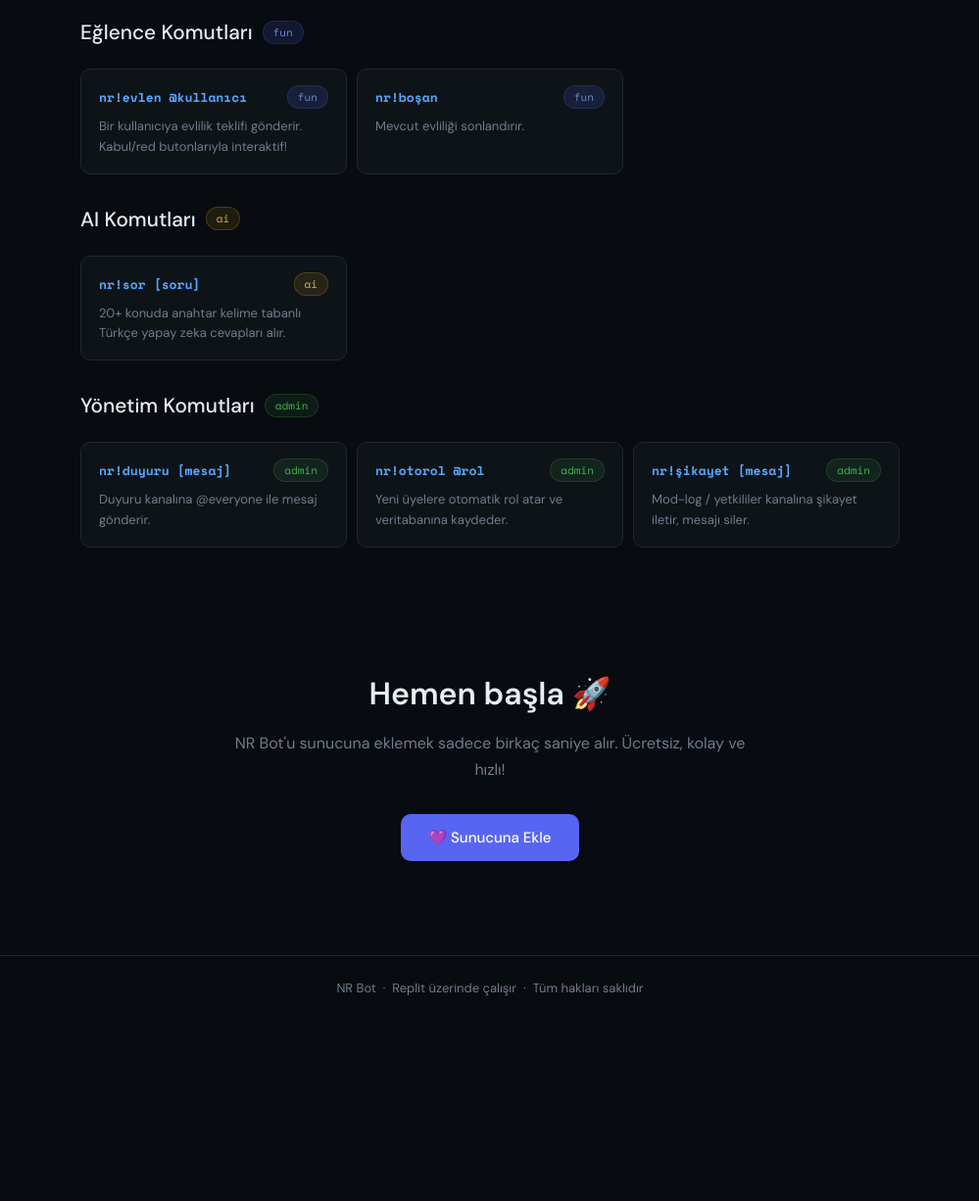
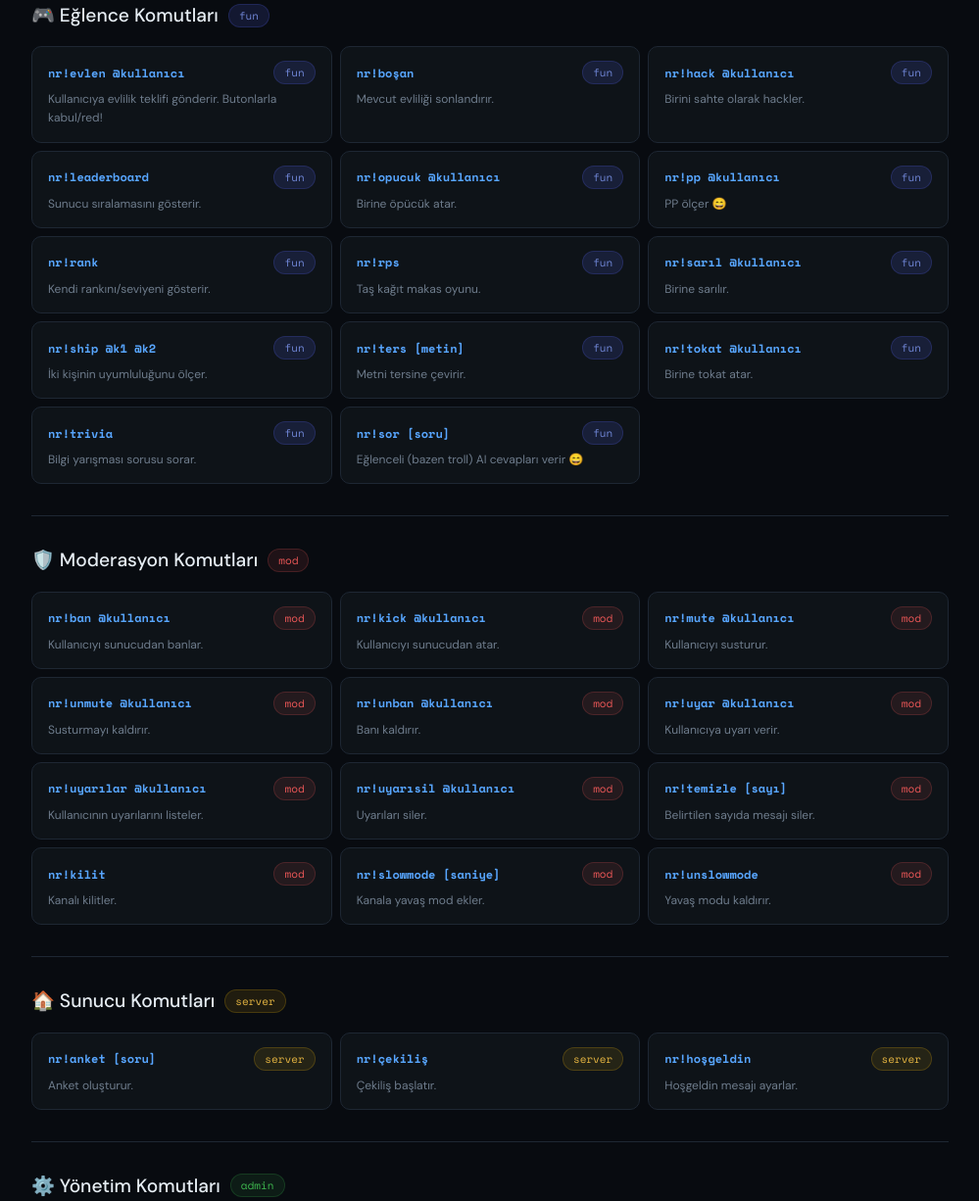
Before and after one commit to talhanr1325-cyber/NR-BOT-TR, a plain HTML site: page index.html in a window 1280 px wide. Shown: the part 1033-2259 px from the top of the page at 98% size, without its empty margins (140-1139 px from the left). Before the commit the page ends 2074 px from the top, so only its background shows below. Drawn offline with nearby package versions, Linux system fonts and the light colour scheme.

Commit message:
Update index.html

```diff
--- a/index.html
+++ b/index.html
@@ -6,20 +6,7 @@
 <title>NR Bot — Discord Botu</title>
 <link href="https://fonts.googleapis.com/css2?family=Space+Mono:wght@400;700&family=DM+Sans:wght@300;400;500;600&display=swap" rel="stylesheet">
 <style>
-  :root {
-    --bg: #080b10;
-    --surface: #0e1318;
-    --surface2: #141a22;
-    --border: #1e2733;
-    --accent: #5865F2;
-    --accent2: #7289da;
-    --text: #e6edf3;
-    --muted: #6e7c8c;
-    --green: #3fb950;
-    --green-bg: #0d2d1a;
-    --mono: 'Space Mono', monospace;
-    --sans: 'DM Sans', sans-serif;
-  }
+  :root { --bg: #080b10; --surface: #0e1318; --surface2: #141a22; --border: #1e2733; --accent: #5865F2; --accent2: #7289da; --text: #e6edf3; --muted: #6e7c8c; --green: #3fb950; --mono: 'Space Mono', monospace; --sans: 'DM Sans', sans-serif; }
   *, *::before, *::after { box-sizing: border-box; margin: 0; padding: 0; }
   html { scroll-behavior: smooth; }
   body { font-family: var(--sans); background: var(--bg); color: var(--text); min-height: 100vh; overflow-x: hidden; }
@@ -28,6 +15,9 @@
   nav { position: sticky; top: 0; z-index: 100; display: flex; align-items: center; justify-content: space-between; padding: 1rem 2rem; background: rgba(8,11,16,0.85); backdrop-filter: blur(12px); border-bottom: 1px solid var(--border); }
   .nav-logo { font-family: var(--mono); font-size: 15px; color: var(--accent); font-weight: 700; }
   .nav-logo span { color: var(--muted); }
+  .nav-links { display: flex; gap: 1.5rem; list-style: none; }
+  .nav-links a { color: var(--muted); text-decoration: none; font-size: 14px; transition: color 0.2s; }
+  .nav-links a:hover { color: var(--text); }
   .nav-invite { background: var(--accent); color: #fff; border: none; border-radius: 8px; padding: 8px 20px; font-family: var(--sans); font-size: 14px; font-weight: 500; cursor: pointer; text-decoration: none; transition: background 0.2s; }
   .nav-invite:hover { background: #4752c4; }
   main { position: relative; z-index: 1; }
@@ -42,25 +32,26 @@
   .btn-primary:hover { background: #4752c4; transform: translateY(-2px); }
   .btn-secondary { display: inline-flex; align-items: center; gap: 8px; background: transparent; color: var(--text); border: 1px solid var(--border); border-radius: 10px; padding: 14px 28px; font-size: 15px; text-decoration: none; transition: border-color 0.2s; }
   .btn-secondary:hover { border-color: var(--accent); }
-  .stats { display: flex; justify-content: center; max-width: 500px; margin: 4rem auto; background: var(--surface); border: 1px solid var(--border); border-radius: 14px; overflow: hidden; }
+  .stats { display: flex; justify-content: center; max-width: 600px; margin: 4rem auto; background: var(--surface); border: 1px solid var(--border); border-radius: 14px; overflow: hidden; }
   .stat { flex: 1; padding: 1.5rem 1rem; text-align: center; border-right: 1px solid var(--border); }
   .stat:last-child { border-right: none; }
   .stat-num { font-family: var(--mono); font-size: 1.5rem; color: var(--accent); font-weight: 700; }
   .stat-label { font-size: 12px; color: var(--muted); margin-top: 4px; }
-  .section { max-width: 900px; margin: 0 auto; padding: 2rem 2rem 4rem; }
-  .section-header { display: flex; align-items: center; gap: 10px; margin-bottom: 1.5rem; }
-  .section-header h2 { font-size: 1.3rem; font-weight: 500; }
+  .section { max-width: 1000px; margin: 0 auto; padding: 2rem 2rem 3rem; }
+  .section-header { display: flex; align-items: center; gap: 10px; margin-bottom: 1.2rem; }
+  .section-header h2 { font-size: 1.2rem; font-weight: 500; }
   .tag { font-family: var(--mono); font-size: 11px; padding: 3px 10px; border-radius: 20px; }
   .tag-fun { background: rgba(88,101,242,0.15); color: var(--accent2); border: 1px solid rgba(88,101,242,0.2); }
+  .tag-mod { background: rgba(235,87,87,0.1); color: #eb5757; border: 1px solid rgba(235,87,87,0.2); }
+  .tag-server { background: rgba(240,185,11,0.1); color: #e3b341; border: 1px solid rgba(240,185,11,0.2); }
   .tag-admin { background: rgba(63,185,80,0.1); color: var(--green); border: 1px solid rgba(63,185,80,0.2); }
-  .tag-ai { background: rgba(240,185,11,0.1); color: #e3b341; border: 1px solid rgba(240,185,11,0.2); }
-  .commands-grid { display: grid; grid-template-columns: repeat(auto-fill, minmax(260px, 1fr)); gap: 10px; }
-  .cmd { background: var(--surface); border: 1px solid var(--border); border-radius: 10px; padding: 16px 18px; transition: border-color 0.2s, background 0.2s; }
+  .commands-grid { display: grid; grid-template-columns: repeat(auto-fill, minmax(240px, 1fr)); gap: 8px; }
+  .cmd { background: var(--surface); border: 1px solid var(--border); border-radius: 10px; padding: 14px 16px; transition: border-color 0.2s, background 0.2s; }
   .cmd:hover { border-color: rgba(88,101,242,0.4); background: var(--surface2); }
-  .cmd-top { display: flex; align-items: center; justify-content: space-between; margin-bottom: 8px; }
-  .cmd-name { font-family: var(--mono); font-size: 13px; color: #58a6ff; font-weight: 700; }
-  .cmd-desc { font-size: 13px; color: var(--muted); line-height: 1.6; }
-  .prefix-section { max-width: 900px; margin: 0 auto; padding: 0 2rem 4rem; }
+  .cmd-top { display: flex; align-items: center; justify-content: space-between; margin-bottom: 6px; }
+  .cmd-name { font-family: var(--mono); font-size: 12px; color: #58a6ff; font-weight: 700; }
+  .cmd-desc { font-size: 12px; color: var(--muted); line-height: 1.6; }
+  .prefix-section { max-width: 1000px; margin: 0 auto; padding: 0 2rem 3rem; }
   .prefix-box { background: var(--surface); border: 1px solid var(--border); border-radius: 14px; padding: 2rem; display: flex; align-items: center; justify-content: space-between; gap: 1rem; flex-wrap: wrap; }
   .prefix-box h3 { font-size: 1rem; font-weight: 500; margin-bottom: 4px; }
   .prefix-box p { font-size: 13px; color: var(--muted); }
@@ -69,52 +60,85 @@
   .cta h2 { font-size: 2rem; font-weight: 600; margin-bottom: 1rem; }
   .cta p { color: var(--muted); margin-bottom: 2rem; font-size: 1rem; line-height: 1.7; }
   footer { border-top: 1px solid var(--border); text-align: center; padding: 1.5rem; font-size: 13px; color: var(--muted); position: relative; z-index: 1; }
-  @keyframes fadeIn { from { opacity: 0; } to { opacity: 1; } }
-  @keyframes fadeUp { from { opacity: 0; transform: translateY(16px); } to { opacity: 1; transform: translateY(0); } }
+  .divider { height: 1px; background: var(--border); max-width: 1000px; margin: 0 auto 2rem; }
 </style>
 </head>
 <body>
 <div class="glow"></div>
 <nav>
   <div class="nav-logo">NR<span>Bot</span></div>
+  <ul class="nav-links"><li><a href="#komutlar">Komutlar</a></li><li><a href="#prefix">Prefix</a></li></ul>
   <a class="nav-invite" href="https://discord.com/oauth2/authorize?client_id=1509881243200655510&permissions=8&integration_type=0&scope=bot+applications.commands" target="_blank">Sunucuna Ekle</a>
 </nav>
 <main>
   <section class="hero">
     <div class="hero-badge">Çevrimiçi ve Hazır</div>
     <h1>Sunucunu <span>güçlendir</span><br>NR Bot ile</h1>
-    <p>Eğlence, yönetim ve yapay zeka komutlarıyla Discord sunucunuzu bir üst seviyeye taşıyın.</p>
+    <p>Eğlence, moderasyon, sunucu yönetimi ve yapay zeka komutlarıyla Discord sunucunuzu bir üst seviyeye taşıyın.</p>
     <div class="hero-actions">
       <a class="btn-primary" href="https://discord.com/oauth2/authorize?client_id=1509881243200655510&permissions=8&integration_type=0&scope=bot+applications.commands" target="_blank">💜 Sunucuna Ekle</a>
       <a class="btn-secondary" href="#komutlar">Komutları Gör →</a>
     </div>
   </section>
   <div class="stats">
-    <div class="stat"><div class="stat-num">10+</div><div class="stat-label">Komut</div></div>
+    <div class="stat"><div class="stat-num">30+</div><div class="stat-label">Komut</div></div>
+    <div class="stat"><div class="stat-num">4</div><div class="stat-label">Kategori</div></div>
     <div class="stat"><div class="stat-num">7/24</div><div class="stat-label">Aktif</div></div>
     <div class="stat"><div class="stat-num">Ücretsiz</div><div class="stat-label">Kullanım</div></div>
   </div>
-  <div class="prefix-section">
+  <div class="prefix-section" id="prefix">
     <div class="prefix-box">
       <div><h3>Bot Prefix</h3><p>Tüm komutları bu prefix ile kullanın</p></div>
       <div class="prefix-code">nr!</div>
     </div>
   </div>
   <section class="section" id="komutlar">
-    <div class="section-header"><h2>Eğlence Komutları</h2><span class="tag tag-fun">fun</span></div>
+    <div class="section-header"><h2>🎮 Eğlence Komutları</h2><span class="tag tag-fun">fun</span></div>
     <div class="commands-grid">
-      <div class="cmd"><div class="cmd-top"><span class="cmd-name">nr!evlen @kullanıcı</span><span class="tag tag-fun">fun</span></div><div class="cmd-desc">Bir kullanıcıya evlilik teklifi gönderir. Kabul/red butonlarıyla interaktif!</div></div>
+      <div class="cmd"><div class="cmd-top"><span class="cmd-name">nr!evlen @kullanıcı</span><span class="tag tag-fun">fun</span></div><div class="cmd-desc">Kullanıcıya evlilik teklifi gönderir. Butonlarla kabul/red!</div></div>
       <div class="cmd"><div class="cmd-top"><span class="cmd-name">nr!boşan</span><span class="tag tag-fun">fun</span></div><div class="cmd-desc">Mevcut evliliği sonlandırır.</div></div>
+      <div class="cmd"><div class="cmd-top"><span class="cmd-name">nr!hack @kullanıcı</span><span class="tag tag-fun">fun</span></div><div class="cmd-desc">Birini sahte olarak hackler.</div></div>
+      <div class="cmd"><div class="cmd-top"><span class="cmd-name">nr!leaderboard</span><span class="tag tag-fun">fun</span></div><div class="cmd-desc">Sunucu sıralamasını gösterir.</div></div>
+      <div class="cmd"><div class="cmd-top"><span class="cmd-name">nr!opucuk @kullanıcı</span><span class="tag tag-fun">fun</span></div><div class="cmd-desc">Birine öpücük atar.</div></div>
+      <div class="cmd"><div class="cmd-top"><span class="cmd-name">nr!pp @kullanıcı</span><span class="tag tag-fun">fun</span></div><div class="cmd-desc">PP ölçer 😄</div></div>
+      <div class="cmd"><div class="cmd-top"><span class="cmd-name">nr!rank</span><span class="tag tag-fun">fun</span></div><div class="cmd-desc">Kendi rankını/seviyeni gösterir.</div></div>
+      <div class="cmd"><div class="cmd-top"><span class="cmd-name">nr!rps</span><span class="tag tag-fun">fun</span></div><div class="cmd-desc">Taş kağıt makas oyunu.</div></div>
+      <div class="cmd"><div class="cmd-top"><span class="cmd-name">nr!sarıl @kullanıcı</span><span class="tag tag-fun">fun</span></div><div class="cmd-desc">Birine sarılır.</div></div>
+      <div class="cmd"><div class="cmd-top"><span class="cmd-name">nr!ship @k1 @k2</span><span class="tag tag-fun">fun</span></div><div class="cmd-desc">İki kişinin uyumluluğunu ölçer.</div></div>
+      <div class="cmd"><div class="cmd-top"><span class="cmd-name">nr!ters [metin]</span><span class="tag tag-fun">fun</span></div><div class="cmd-desc">Metni tersine çevirir.</div></div>
+      <div class="cmd"><div class="cmd-top"><span class="cmd-name">nr!tokat @kullanıcı</span><span class="tag tag-fun">fun</span></div><div class="cmd-desc">Birine tokat atar.</div></div>
+      <div class="cmd"><div class="cmd-top"><span class="cmd-name">nr!trivia</span><span class="tag tag-fun">fun</span></div><div class="cmd-desc">Bilgi yarışması sorusu sorar.</div></div>
+      <div class="cmd"><div class="cmd-top"><span class="cmd-name">nr!sor [soru]</span><span class="tag tag-fun">fun</span></div><div class="cmd-desc">Eğlenceli (bazen troll) AI cevapları verir 😄</div></div>
     </div>
-    <div class="section-header" style="margin-top: 2rem;"><h2>AI Komutları</h2><span class="tag tag-ai">ai</span></div>
+    <div class="divider" style="margin-top:2rem;"></div>
+    <div class="section-header" style="margin-top:2rem;"><h2>🛡️ Moderasyon Komutları</h2><span class="tag tag-mod">mod</span></div>
     <div class="commands-grid">
-      <div class="cmd"><div class="cmd-top"><span class="cmd-name">nr!sor [soru]</span><span class="tag tag-ai">ai</span></div><div class="cmd-desc">20+ konuda anahtar kelime tabanlı Türkçe yapay zeka cevapları alır.</div></div>
+      <div class="cmd"><div class="cmd-top"><span class="cmd-name">nr!ban @kullanıcı</span><span class="tag tag-mod">mod</span></div><div class="cmd-desc">Kullanıcıyı sunucudan banlar.</div></div>
+      <div class="cmd"><div class="cmd-top"><span class="cmd-name">nr!kick @kullanıcı</span><span class="tag tag-mod">mod</span></div><div class="cmd-desc">Kullanıcıyı sunucudan atar.</div></div>
+      <div class="cmd"><div class="cmd-top"><span class="cmd-name">nr!mute @kullanıcı</span><span class="tag tag-mod">mod</span></div><div class="cmd-desc">Kullanıcıyı susturur.</div></div>
+      <div class="cmd"><div class="cmd-top"><span class="cmd-name">nr!unmute @kullanıcı</span><span class="tag tag-mod">mod</span></div><div class="cmd-desc">Susturmayı kaldırır.</div></div>
+      <div class="cmd"><div class="cmd-top"><span class="cmd-name">nr!unban @kullanıcı</span><span class="tag tag-mod">mod</span></div><div class="cmd-desc">Banı kaldırır.</div></div>
+      <div class="cmd"><div class="cmd-top"><span class="cmd-name">nr!uyar @kullanıcı</span><span class="tag tag-mod">mod</span></div><div class="cmd-desc">Kullanıcıya uyarı verir.</div></div>
+      <div class="cmd"><div class="cmd-top"><span class="cmd-name">nr!uyarılar @kullanıcı</span><span class="tag tag-mod">mod</span></div><div class="cmd-desc">Kullanıcının uyarılarını listeler.</div></div>
+      <div class="cmd"><div class="cmd-top"><span class="cmd-name">nr!uyarısil @kullanıcı</span><span class="tag tag-mod">mod</span></div><div class="cmd-desc">Uyarıları siler.</div></div>
+      <div class="cmd"><div class="cmd-top"><span class="cmd-name">nr!temizle [sayı]</span><span class="tag tag-mod">mod</span></div><div class="cmd-desc">Belirtilen sayıda mesajı siler.</div></div>
+      <div class="cmd"><div class="cmd-top"><span class="cmd-name">nr!kilit</span><span class="tag tag-mod">mod</span></div><div class="cmd-desc">Kanalı kilitler.</div></div>
+      <div class="cmd"><div class="cmd-top"><span class="cmd-name">nr!slowmode [saniye]</span><span class="tag tag-mod">mod</span></div><div class="cmd-desc">Kanala yavaş mod ekler.</div></div>
+      <div class="cmd"><div class="cmd-top"><span class="cmd-name">nr!unslowmode</span><span class="tag tag-mod">mod</span></div><div class="cmd-desc">Yavaş modu kaldırır.</div></div>
     </div>
-    <div class="section-header" style="margin-top: 2rem;"><h2>Yönetim Komutları</h2><span class="tag tag-admin">admin</span></div>
+    <div class="divider" style="margin-top:2rem;"></div>
+    <div class="section-header" style="margin-top:2rem;"><h2>🏠 Sunucu Komutları</h2><span class="tag tag-server">server</span></div>
+    <div class="commands-grid">
+      <div class="cmd"><div class="cmd-top"><span class="cmd-name">nr!anket [soru]</span><span class="tag tag-server">server</span></div><div class="cmd-desc">Anket oluşturur.</div></div>
+      <div class="cmd"><div class="cmd-top"><span class="cmd-name">nr!çekiliş</span><span class="tag tag-server">server</span></div><div class="cmd-desc">Çekiliş başlatır.</div></div>
+      <div class="cmd"><div class="cmd-top"><span class="cmd-name">nr!hoşgeldin</span><span class="tag tag-server">server</span></div><div class="cmd-desc">Hoşgeldin mesajı ayarlar.</div></div>
+    </div>
+    <div class="divider" style="margin-top:2rem;"></div>
+    <div class="section-header" style="margin-top:2rem;"><h2>⚙️ Yönetim Komutları</h2><span class="tag tag-admin">admin</span></div>
     <div class="commands-grid">
       <div class="cmd"><div class="cmd-top"><span class="cmd-name">nr!duyuru [mesaj]</span><span class="tag tag-admin">admin</span></div><div class="cmd-desc">Duyuru kanalına @everyone ile mesaj gönderir.</div></div>
-      <div class="cmd"><div class="cmd-top"><span class="cmd-name">nr!otorol @rol</span><span class="tag tag-admin">admin</span></div><div class="cmd-desc">Yeni üyelere otomatik rol atar ve veritabanına kaydeder.</div></div>
-      <div class="cmd"><div class="cmd-top"><span class="cmd-name">nr!şikayet [mesaj]</span><span class="tag tag-admin">admin</span></div><div class="cmd-desc">Mod-log / yetkililer kanalına şikayet iletir, mesajı siler.</div></div>
+      <div class="cmd"><div class="cmd-top"><span class="cmd-name">nr!otorol @rol</span><span class="tag tag-admin">admin</span></div><div class="cmd-desc">Yeni üyelere otomatik rol atar.</div></div>
+      <div class="cmd"><div class="cmd-top"><span class="cmd-name">nr!şikayet [mesaj]</span><span class="tag tag-admin">admin</span></div><div class="cmd-desc">Mod-log kanalına şikayet iletir.</div></div>
     </div>
   </section>
   <div class="cta">
```
